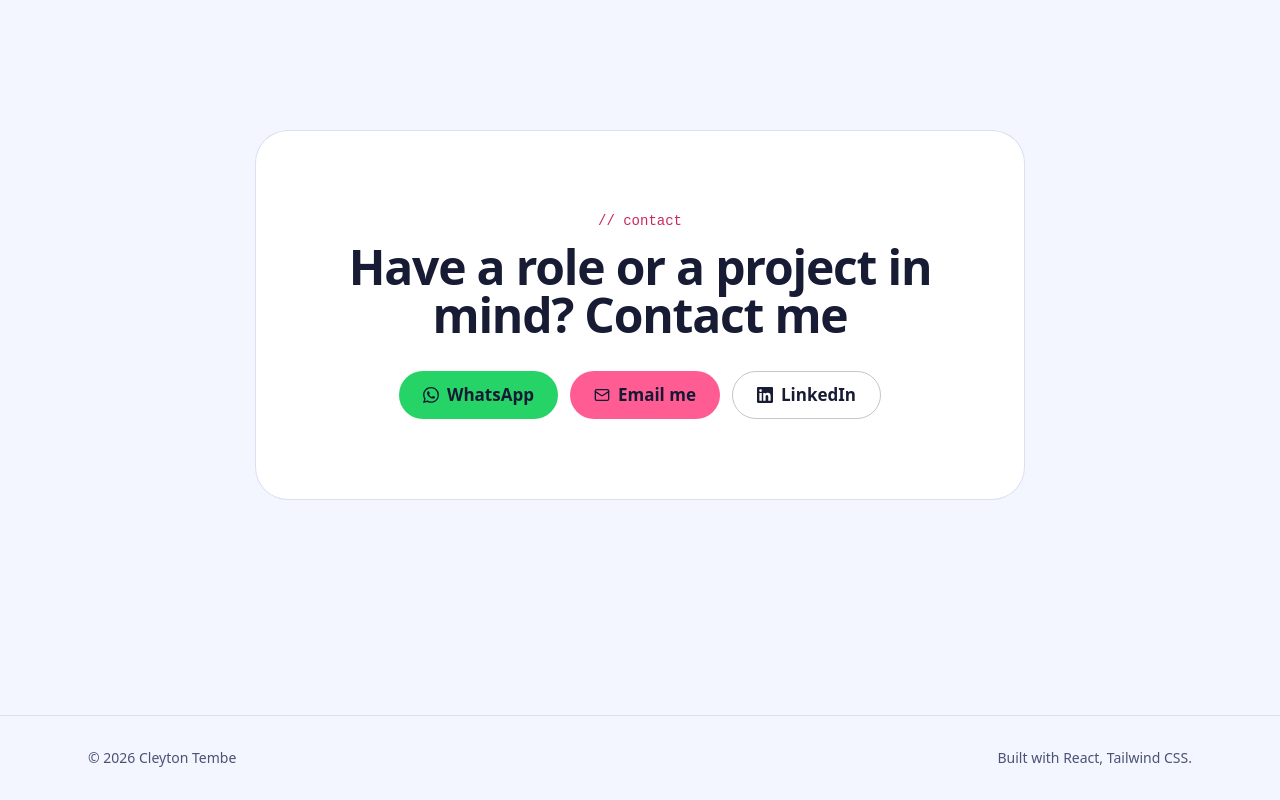
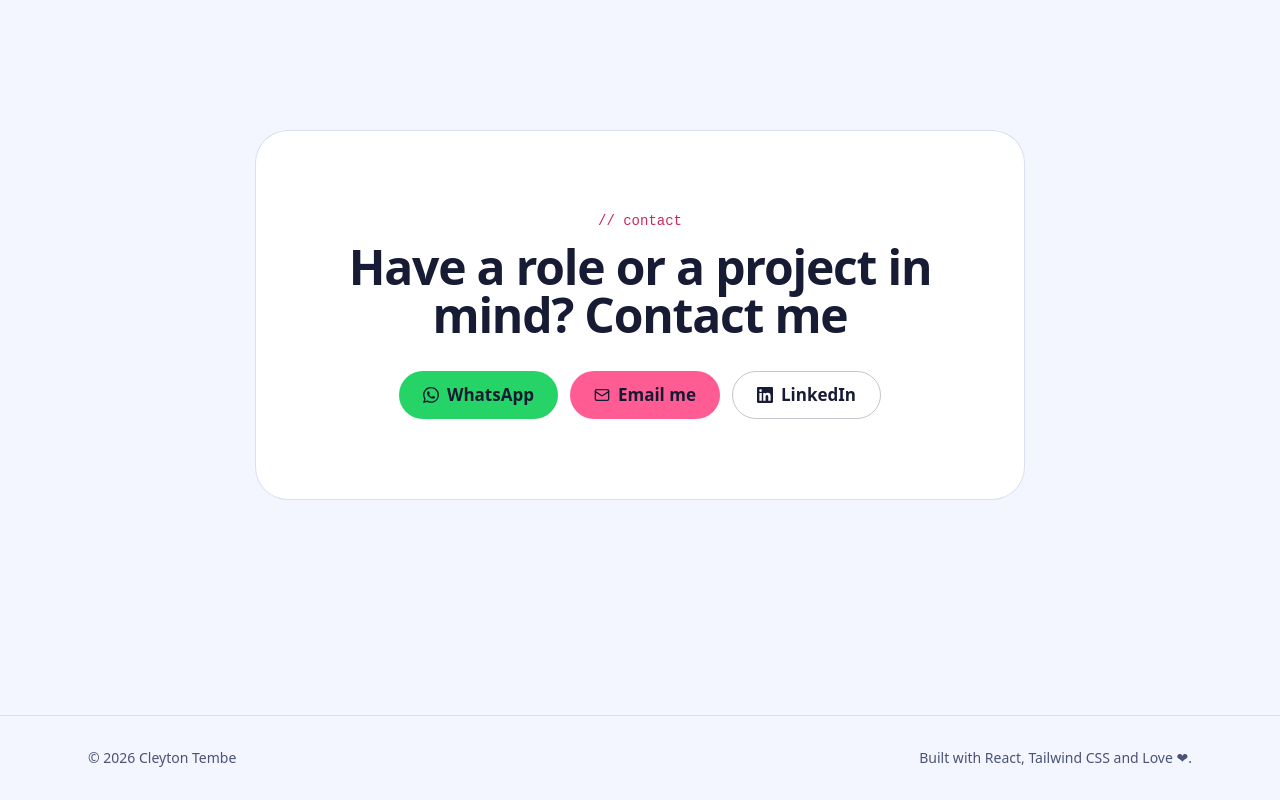
Before and after one commit to Cleyton-Tembe/portifolio, a React (Vite) app: page / in a window 1280 px wide. Shown: the part 3801-4601 px from the top of the page. Built offline with nearby package versions, Linux system fonts and the light colour scheme.

Commit message:
updated footer

```diff
--- a/src/components/Footer.tsx
+++ b/src/components/Footer.tsx
@@ -7,7 +7,7 @@ export default function Footer() {
         <p>
           © {new Date().getFullYear()} {profile.name}
         </p>
-        <p>Built with React, Tailwind CSS.</p>
+        <p>Built with React, Tailwind CSS and Love ❤.</p>
       </div>
     </footer>
   );
```
